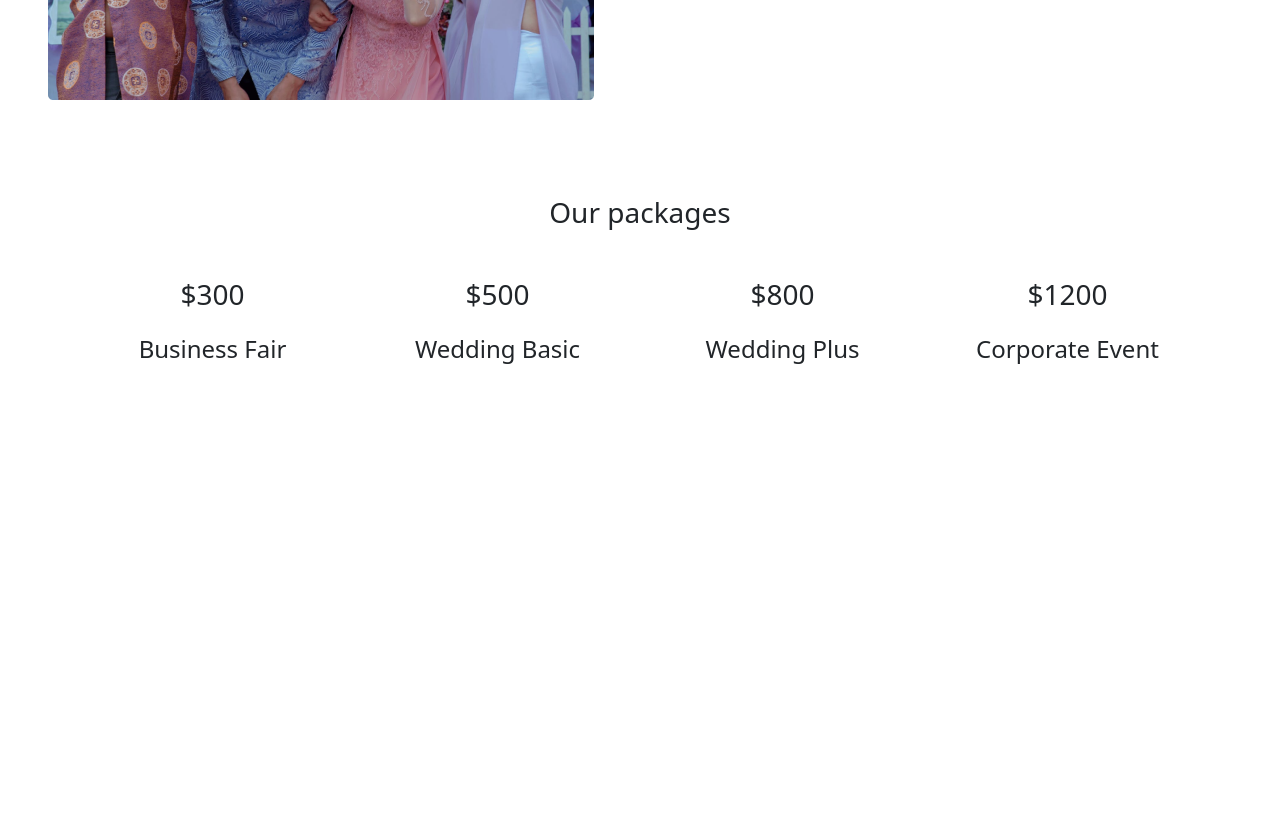
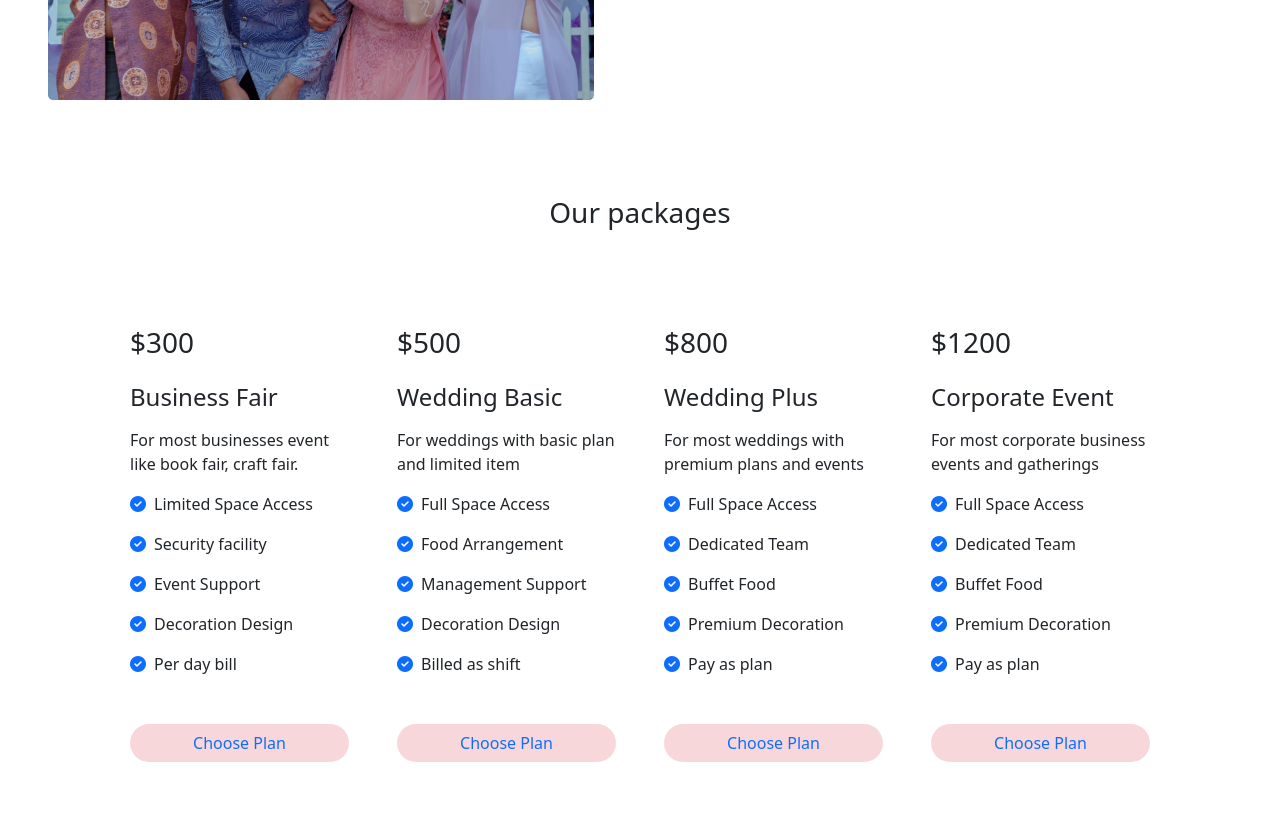
Before and after one commit to Barshonwebdev/Convention-Center, a plain HTML site: page index.html in a window 1280 px wide. Shown: the part 925-1738 px from the top of the page. Before the commit the page ends 1297 px from the top, so only its background shows below. Drawn offline with nearby package versions, Linux system fonts and the light colour scheme.

Commit message:
packages updated

```diff
--- a/index.html
+++ b/index.html
@@ -117,22 +117,57 @@
         <!-- pricing section  -->
         <section class="container">
             <h3 class="text-center mb-5">Our packages</h3>
-            <div class="row row-cols-md-4 row-cols-1  text-center">
+            <div class="row row-cols-md-2 row-cols-lg-4 row-cols-1 p-5 g-5">
                 <div class="col">
                     <h3 class="mb-4">$300</h3>
-                    <h4>Business Fair</h4>
+                    <h4 class=" mb-3">Business Fair</h4>
+                    <p>For most businesses event
+                    like book fair, craft fair.</p>
+                    <p><i class="fa-solid fa-circle-check text-primary me-2"></i>Limited Space Access</p>
+                    <p><i class="fa-solid fa-circle-check text-primary me-2"></i>Security facility</p>
+                    <p><i class="fa-solid fa-circle-check text-primary me-2"></i>Event Support</p>
+                    <p><i class="fa-solid fa-circle-check text-primary me-2"></i>Decoration Design</p>
+                    <p><i class="fa-solid fa-circle-check text-primary me-2"></i>Per day bill</p>
+                    <div class="d-flex justify-content-center my-5 rounded-pill bg-danger-subtle "><button class="btn text-primary ">Choose Plan</button></div>
+
                 </div>
                 <div class="col">
-                    <h3 class="mb-4">$500</h3>
-                    <h4>Wedding Basic</h4>
+                    <h3 class="mb-4 ">$500</h3>
+                    <h4 class=" mb-3">Wedding Basic</h4>
+                    <p>For weddings with basic plan
+                    and limited item</p>
+                    <p><i class="fa-solid fa-circle-check text-primary me-2"></i>Full Space Access</p>
+                    <p><i class="fa-solid fa-circle-check text-primary me-2"></i>Food Arrangement</p>
+                    <p><i class="fa-solid fa-circle-check text-primary me-2"></i>Management Support</p>
+                    <p><i class="fa-solid fa-circle-check text-primary me-2"></i>Decoration Design</p>
+                    <p><i class="fa-solid fa-circle-check text-primary me-2"></i>Billed as shift</p>
+                    <div class="d-flex justify-content-center my-5 rounded-pill bg-danger-subtle "><button class="btn text-primary ">Choose
+                            Plan</button></div>
                 </div>
                 <div class="col">
-                    <h3 class="mb-4">$800</h3>
-                    <h4>Wedding Plus</h4>
+                    <h3 class="mb-4 ">$800</h3>
+                    <h4 class=" mb-3">Wedding Plus</h4>
+                    <p>For most weddings with premium plans and events</p>
+                    <p><i class="fa-solid fa-circle-check text-primary me-2"></i>Full Space Access</p>
+                    <p><i class="fa-solid fa-circle-check text-primary me-2"></i>Dedicated Team</p>
+                    <p><i class="fa-solid fa-circle-check text-primary me-2"></i>Buffet Food</p>
+                    <p><i class="fa-solid fa-circle-check text-primary me-2"></i>Premium Decoration</p>
+                    <p><i class="fa-solid fa-circle-check text-primary me-2"></i>Pay as plan</p>
+                    <div class="d-flex justify-content-center my-5 rounded-pill bg-danger-subtle "><button class="btn text-primary ">Choose
+                            Plan</button></div>
                 </div>
                 <div class="col">
-                    <h3 class="mb-4">$1200</h3>
-                    <h4>Corporate Event</h4>
+                    <h3 class="mb-4 ">$1200</h3>
+                    <h4 class=" mb-3">Corporate Event</h4>
+                    <p>For most corporate business
+                    events and gatherings</p>
+                    <p><i class="fa-solid fa-circle-check text-primary me-2"></i>Full Space Access</p>
+                    <p><i class="fa-solid fa-circle-check text-primary me-2"></i>Dedicated Team</p>
+                    <p><i class="fa-solid fa-circle-check text-primary me-2"></i>Buffet Food</p>
+                    <p><i class="fa-solid fa-circle-check text-primary me-2"></i>Premium Decoration</p>
+                    <p><i class="fa-solid fa-circle-check text-primary me-2"></i>Pay as plan</p>
+                    <div class="d-flex justify-content-center my-5 rounded-pill bg-danger-subtle "><button class="btn text-primary ">Choose
+                            Plan</button></div>
                 </div>
             </div>
         </section>
```
